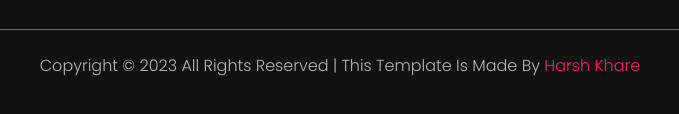
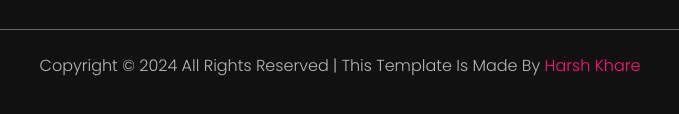
Before and after one commit to h-khare/Eshop.com, a plain HTML site: page index.html in a window 1280 px wide. Shown: the part 5228-5342 px from the top of the page, 300-979 px from the left. Drawn offline with nearby package versions, Linux system fonts and the light colour scheme.

Commit message:
Update Copyright

```diff
--- a/index.html
+++ b/index.html
@@ -488,7 +488,7 @@
 
         </div>
         <div class="footer-copyright">
-            <p>Copyright © 2023 All rights reserved | This template is made by <span>Harsh Khare</span></p>
+            <p>Copyright © 2024 All rights reserved | This template is made by <span>Harsh Khare</span></p>
         </div>
     </div>
   </footer>
```
